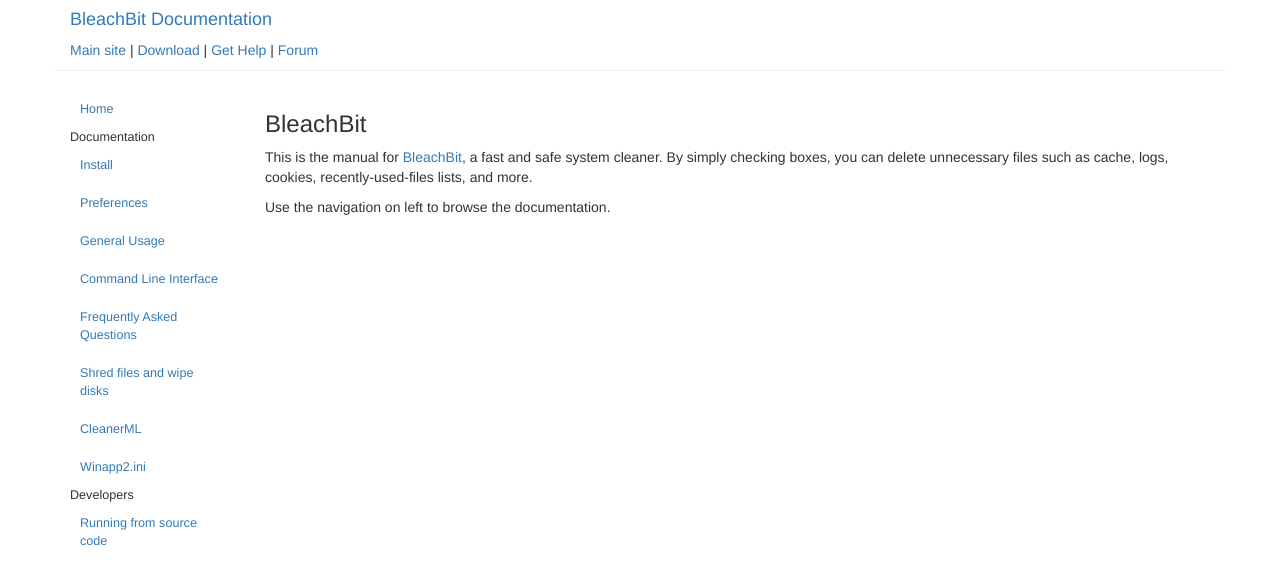
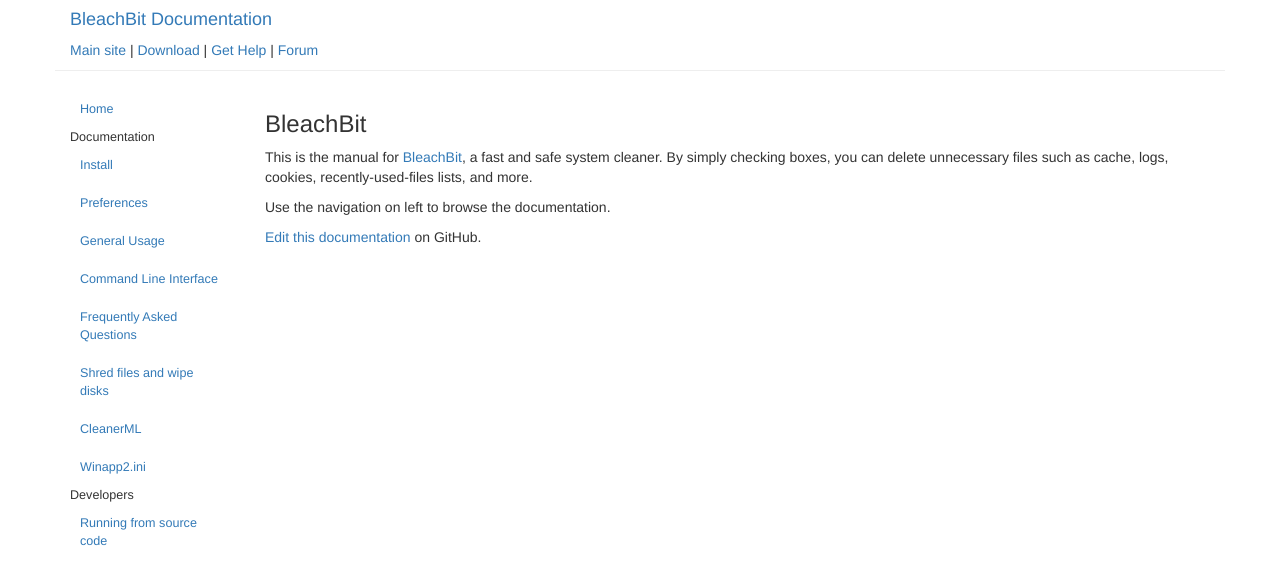
Before and after one commit to bleachbit/docs, a Jekyll site: the page built from index.md, in a window 1280 px wide. Shown: the top 585 px of the page. Built offline with Jekyll 4.4.1, drawn with Linux system fonts in a browser that asks for light colours; Markdown is read by kramdown in place of the engine named in the settings.

Commit message:
Invite edits

```diff
--- a/index.md
+++ b/index.md
@@ -8,3 +8,5 @@
 This is the manual for [BleachBit](http://bleachbit.sourceforge.net), a fast and safe system cleaner. By simply checking boxes, you can delete unnecessary files such as cache, logs, cookies, recently-used-files lists, and more.
 
 Use the navigation on left to browse the documentation.
+
+[Edit this documentation](https://github.com/bleachbit/docs) on GitHub.
```
